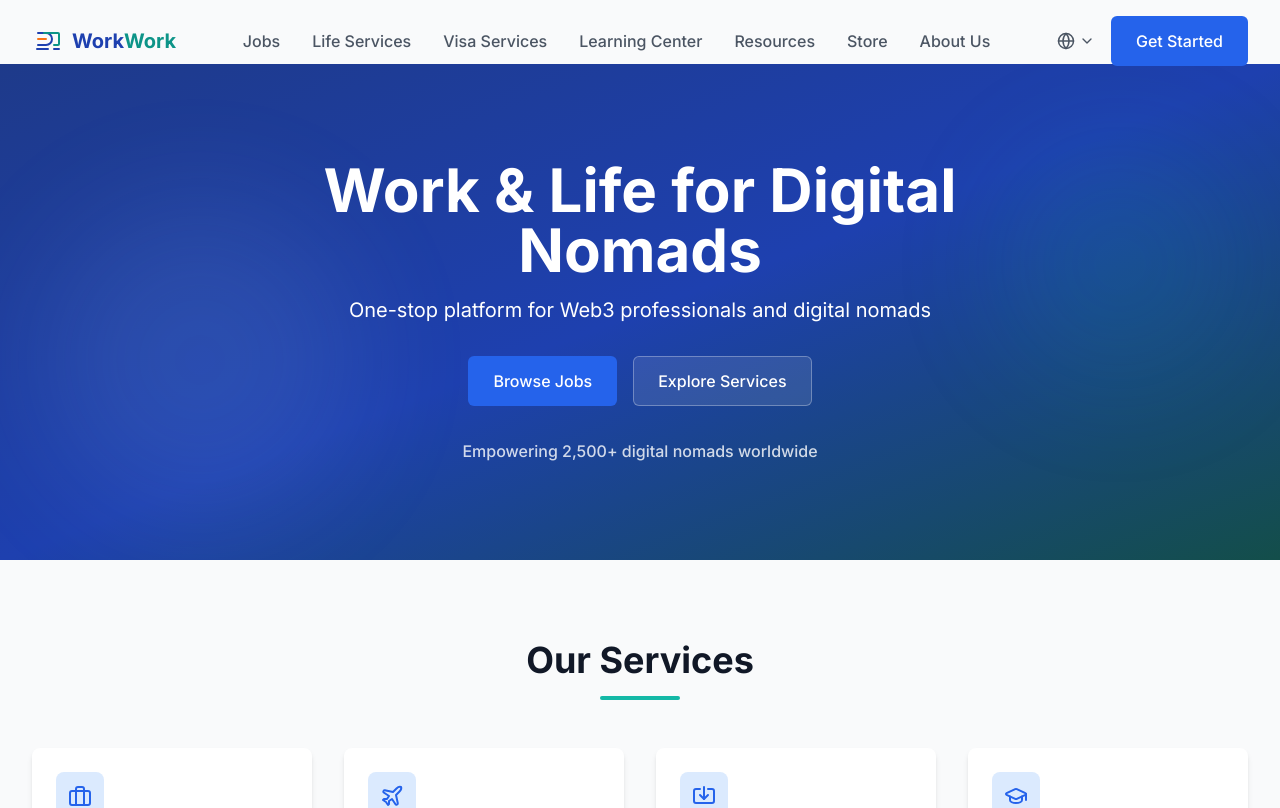
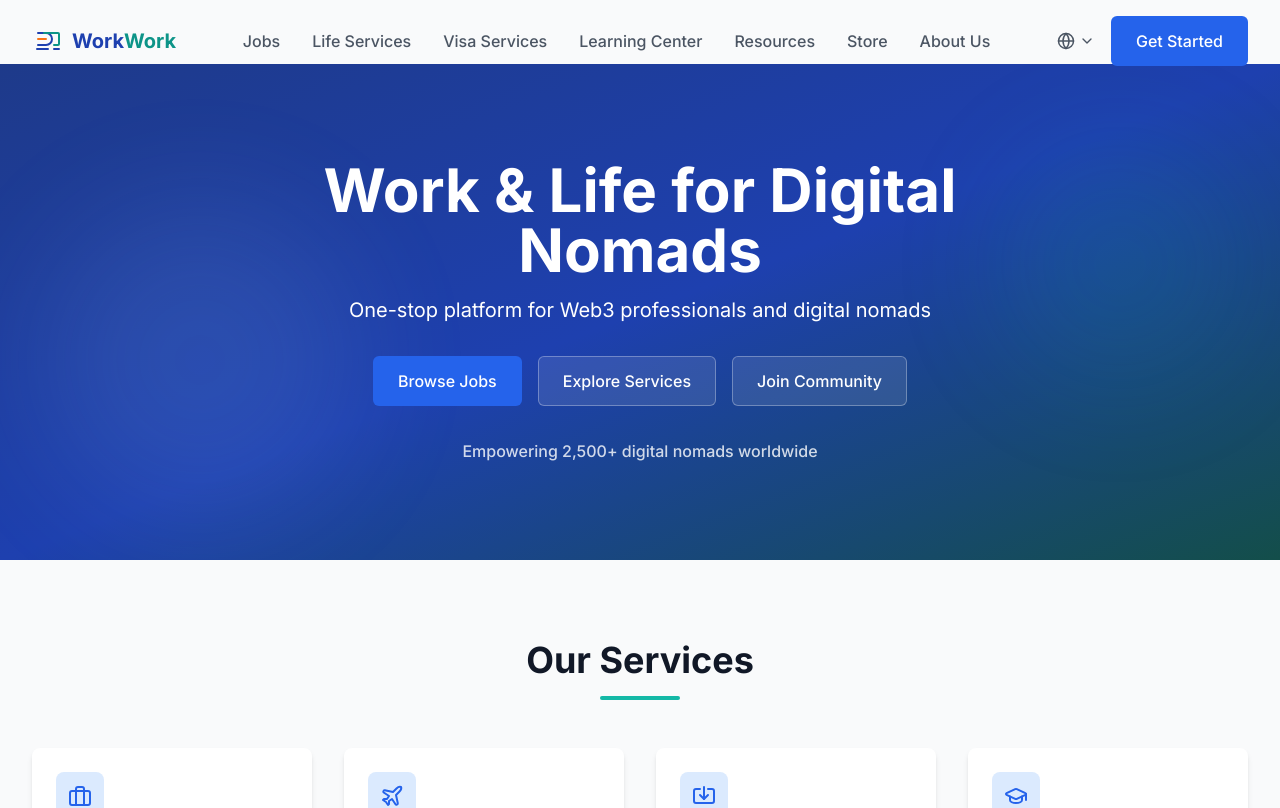
Before and after one commit to WorkWorkLabs/Frontend, a React (Vite) app: page / in a window 1280 px wide. Shown: the top 808 px of the page. Built offline with nearby package versions, Linux system fonts and the light colour scheme.

Commit message:
Add join button to community section in English and Chinese translations, and update HomePage to link to Telegram community

```diff
--- a/src/locales/en/translation.json
+++ b/src/locales/en/translation.json
@@ -42,7 +42,8 @@
     },
     "community": {
       "title": "Join Our Community",
-      "description": "Connect with fellow digital nomads through our Telegram channels"
+      "description": "Connect with fellow digital nomads through our Telegram channels",
+      "joinButton": "Join Community"
     }
   },
   "jobs": {
--- a/src/locales/zh/translation.json
+++ b/src/locales/zh/translation.json
@@ -42,7 +42,8 @@
     },
     "community": {
       "title": "加入我们的社区",
-      "description": "通过Telegram频道与其他数字游民连接"
+      "description": "通过Telegram频道与其他数字游民连接",
+      "joinButton": "加入社群"
     }
   },
   "jobs": {
--- a/src/pages/HomePage.tsx
+++ b/src/pages/HomePage.tsx
@@ -71,6 +71,14 @@ const HomePage = () => {
           <Link to="/services" className="btn-outline bg-white/10 border-white/30 text-white hover:bg-white/20">
             {t('cta.exploreServices')}
           </Link>
+          <a
+            href="https://t.me/WorkWorkWeb3/"
+            target="_blank"
+            rel="noopener noreferrer"
+            className="btn-outline bg-white/10 border-white/30 text-white hover:bg-white/20"
+          >
+            {t('home.community.joinButton')}
+          </a>
         </div>
         <p className="mt-8 text-white/80 font-medium">{t('home.hero.stats')}</p>
       </HeroSection>
```
Also changed, not shown: package.json (+8 -8 lines), 1 other file (tests, documents, lock files or other folders).
